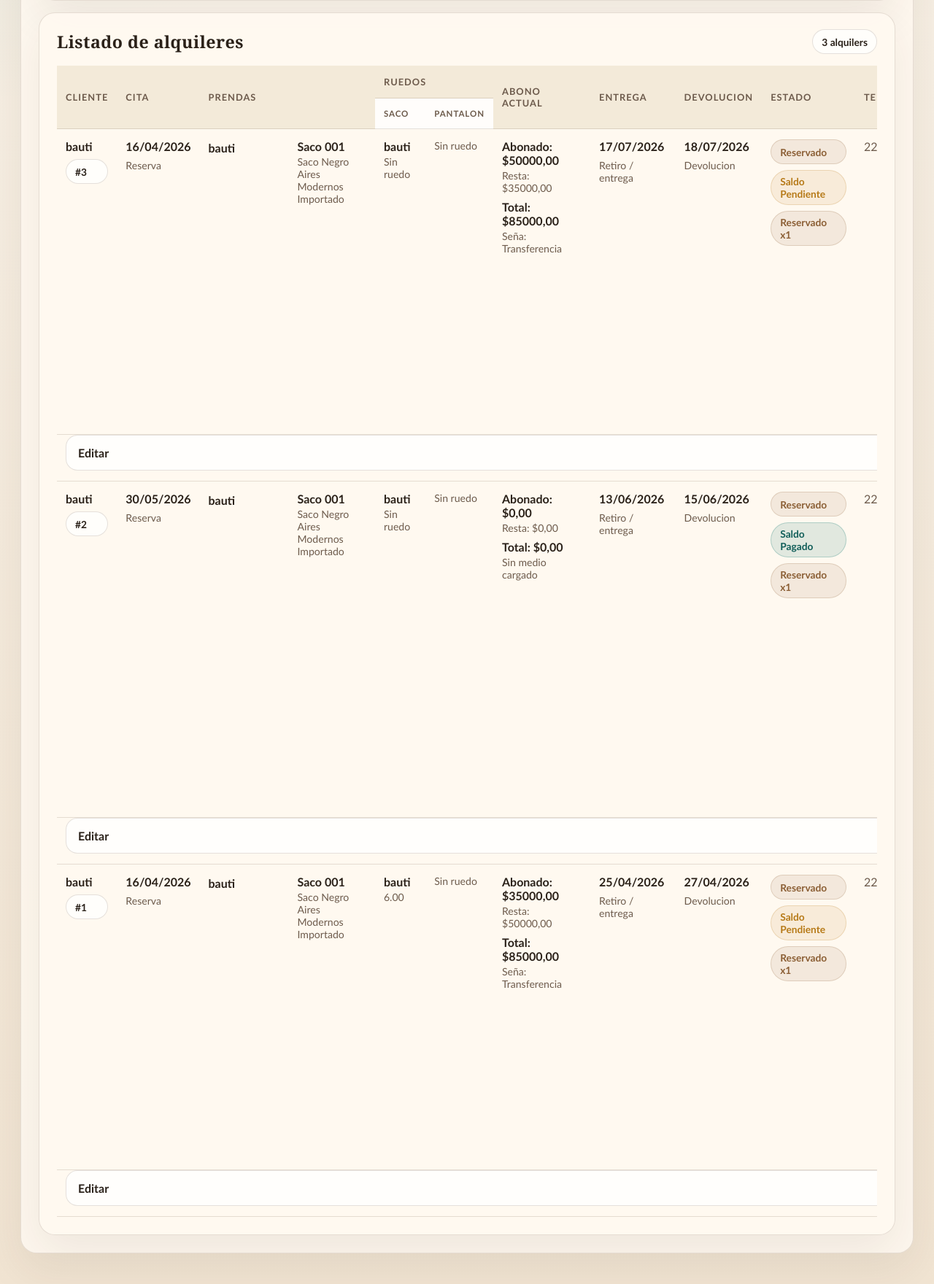
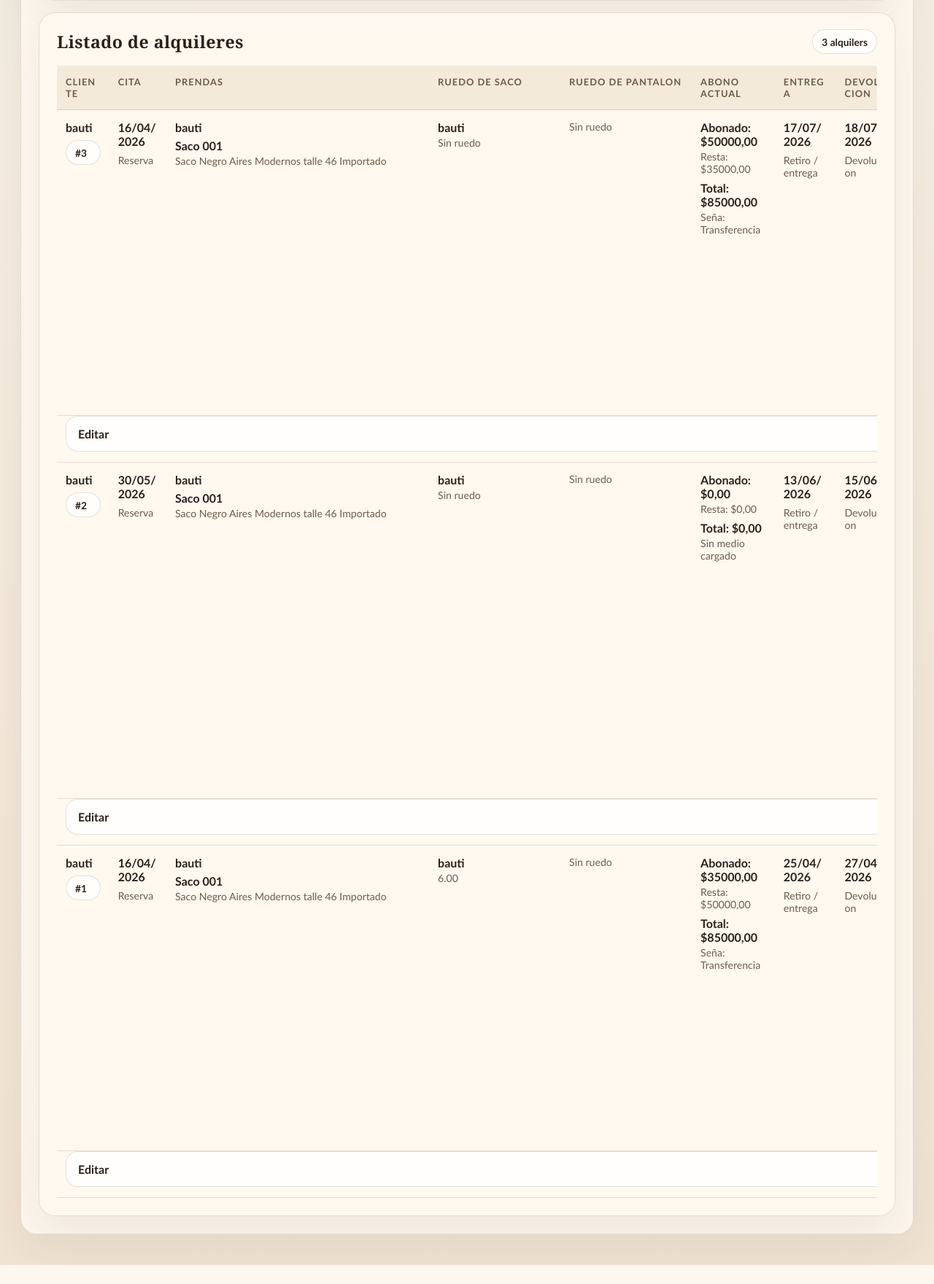
Before and after one commit to abitogonnet/abit_project, a Django app: page /ver/ in a window 1280 px wide. Shown: the part 612-2372 px from the top of the page at 73% size. After the commit the page ends 2346 px from the top, so only its background shows below. Run offline with Django 5.2, Linux system fonts and the light colour scheme; data comes from the database, SQL or seed files in the repository.

Commit message:
Add files via upload

```diff
--- a/alquileres/templates/alquileres/ver.html
+++ b/alquileres/templates/alquileres/ver.html
@@ -66,22 +66,32 @@
 
         <div class="ab-table-wrap ab-desktop-only">
           <table class="ab-table ab-table-compact">
+            <colgroup>
+              <col>
+              <col>
+              <col class="ab-table-col-prendas">
+              <col class="ab-table-col-ruedo">
+              <col class="ab-table-col-ruedo">
+              <col>
+              <col>
+              <col>
+              <col>
+              <col>
+              <col class="ab-table-col-acciones">
+            </colgroup>
             <thead>
               <tr>
-                <th rowspan="2">Cliente</th>
-                <th rowspan="2">Cita</th>
-                <th rowspan="2">Prendas</th>
-                <th colspan="2">Ruedos</th>
-                <th rowspan="2">Abono actual</th>
-                <th rowspan="2">Entrega</th>
-                <th rowspan="2">Devolucion</th>
-                <th rowspan="2">Estado</th>
-                <th rowspan="2">Telefono</th>
-                <th rowspan="2">Acciones</th>
-              </tr>
-              <tr>
-                <th>Saco</th>
-                <th>Pantalon</th>
+                <th>Cliente</th>
+                <th>Cita</th>
+                <th>Prendas</th>
+                <th>Ruedo de saco</th>
+                <th>Ruedo de pantalon</th>
+                <th>Abono actual</th>
+                <th>Entrega</th>
+                <th>Devolucion</th>
+                <th>Estado</th>
+                <th>Telefono</th>
+                <th>Acciones</th>
               </tr>
             </thead>
             <tbody>
@@ -99,7 +109,7 @@
                       <span class="ab-small">Reserva</span>
                     </div>
                   </td>
-                  <td>
+                  <td class="ab-table-cell-prendas">
                     <div class="ab-inline-persona-grid">
                       {% for prenda in a.prendas_tabla %}
                         <div class="ab-inline-persona-row">
@@ -118,7 +128,7 @@
                       {% endfor %}
                     </div>
                   </td>
-                  <td>
+                  <td class="ab-table-cell-ruedo">
                     <div class="ab-cell-stack">
                       {% for ruedo in a.ruedos_tabla.saco %}
                         <div class="ab-cell-block">
@@ -130,7 +140,7 @@
                       {% endfor %}
                     </div>
                   </td>
-                  <td>
+                  <td class="ab-table-cell-ruedo">
                     <div class="ab-cell-stack">
                       {% for ruedo in a.ruedos_tabla.pantalon %}
                         <div class="ab-cell-block">
@@ -304,13 +314,13 @@
                     <div>Sin prendas</div>
                   {% endfor %}
                 {% endfor %}
-                <div><strong>Ruedo saco</strong></div>
+                <div><strong>Ruedo de saco</strong></div>
                 {% for ruedo in a.ruedos_tabla.saco %}
                   <div>{{ ruedo.persona }}: {{ ruedo.ruedo }}</div>
                 {% empty %}
                   <div>Sin ruedo</div>
                 {% endfor %}
-                <div><strong>Ruedo pantalon</strong></div>
+                <div><strong>Ruedo de pantalon</strong></div>
                 {% for ruedo in a.ruedos_tabla.pantalon %}
                   <div>{{ ruedo.persona }}: {{ ruedo.ruedo }}</div>
                 {% empty %}
--- a/alquileres/tests.py
+++ b/alquileres/tests.py
@@ -275,8 +275,8 @@ class AlquileresViewsTests(TestCase):
         self.assertContains(response, "Pedro")
         self.assertContains(response, "Saco 030")
         self.assertContains(response, "Pantalón 030")
-        self.assertContains(response, "Saco Negro Boiler Nacional")
-        self.assertContains(response, "Pantalón Gris Oxford Importado")
+        self.assertContains(response, "Saco Negro Boiler talle 4 Nacional")
+        self.assertContains(response, "Pantalón Gris Oxford talle 42 Importado")
         self.assertContains(response, "Ruedo de saco")
         self.assertContains(response, "Ruedo de pantalon")
         self.assertContains(response, "Boiler")
--- a/alquileres/views.py
+++ b/alquileres/views.py
@@ -52,15 +52,18 @@ def _numero_codigo(codigo: str) -> str:
 
 def _descripcion_prenda_tabla(item: dict) -> str:
     partes = [item["categoria"]]
-    for key in ("color", "marca", "origen"):
+    for key in ("color", "marca"):
         valor = (item.get(key) or "").strip()
         if valor and valor != "-":
             partes.append(valor)
 
-    if len(partes) == 1:
-        talle = (item.get("talle") or "").strip()
-        if talle and talle != "-":
-            partes.append(f"talle {talle}")
+    talle = (item.get("talle") or "").strip()
+    if talle and talle != "-":
+        partes.append(f"talle {talle}")
+
+    origen = (item.get("origen") or "").strip()
+    if origen and origen != "-":
+        partes.append(origen)
 
     return " ".join(partes)
 
--- a/static/css/abito.css
+++ b/static/css/abito.css
@@ -482,16 +482,24 @@ textarea.ab-inp:focus {
 }
 
 .ab-table-compact {
-  min-width: 1380px;
+  min-width: 1560px;
 }
 
-.ab-table-compact thead th[rowspan] {
-  vertical-align: middle;
+.ab-table-compact col.ab-table-col-prendas {
+  width: 360px;
 }
 
-.ab-table-compact thead tr:nth-child(2) th {
-  background: rgba(255, 255, 255, 0.7);
-  font-size: 0.72rem;
+.ab-table-compact col.ab-table-col-ruedo {
+  width: 180px;
+}
+
+.ab-table-compact col.ab-table-col-acciones {
+  width: 220px;
+}
+
+.ab-table-compact th,
+.ab-table-compact td {
+  overflow-wrap: anywhere;
 }
 
 .ab-cell-stack {
@@ -511,25 +519,32 @@ textarea.ab-inp:focus {
 
 .ab-inline-persona-row {
   display: grid;
-  grid-template-columns: 110px minmax(0, 1fr);
-  gap: 12px;
+  grid-template-columns: 1fr;
+  gap: 6px;
   align-items: start;
+  min-width: 0;
 }
 
 .ab-inline-persona-name {
   font-weight: 800;
-  padding-top: 2px;
+  padding-top: 0;
 }
 
 .ab-inline-persona-items {
   display: grid;
-  gap: 8px;
+  gap: 6px;
+  min-width: 0;
 }
 
 .ab-inline-ruedo-row {
   display: grid;
   gap: 4px;
   padding: 2px 0;
+}
+
+.ab-table-cell-prendas,
+.ab-table-cell-ruedo {
+  min-width: 0;
 }
 
 .ab-table tbody tr:hover td {
```
